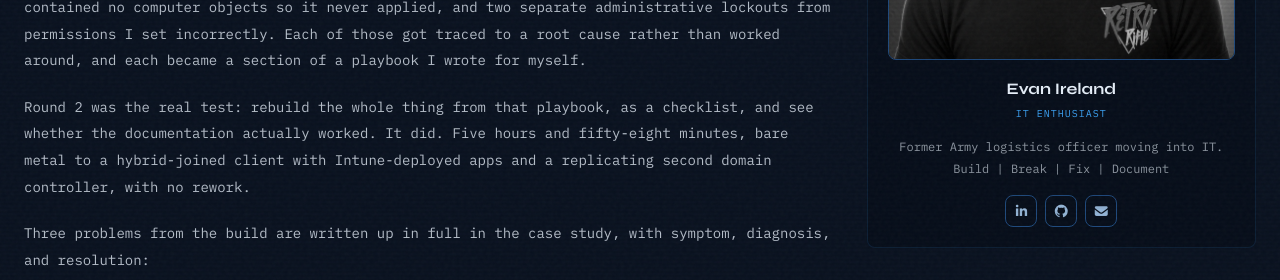
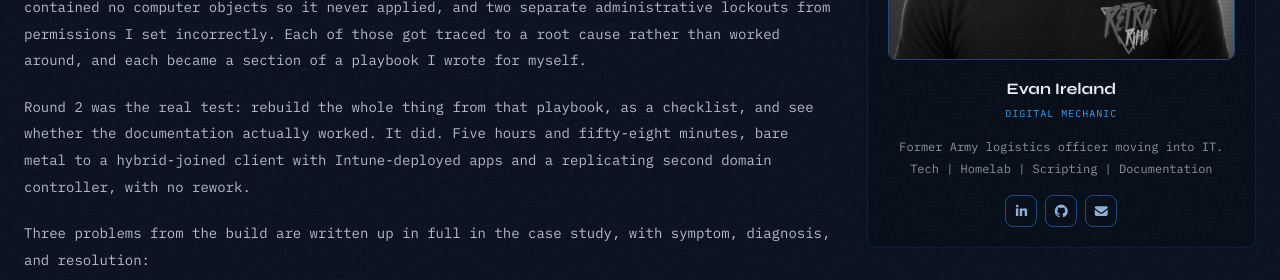
Before and after one commit to eireland94-tech/portfolio, a Jekyll site: the page built from _posts/2026-08-19-hybrid-ad-smb-round-2.md, in a window 1280 px wide and 1400 px high, scrolled down 1067 px. Shown: the part 153-433 px from the top of the window. Built offline with Jekyll 4.4.1, drawn with Linux system fonts in a browser that asks for light colours; nearby versions of some CDN libraries; some of the changed text lies outside the part shown.

Commit message:
Updated
Updated

```diff
--- a/_data/settings.yml
+++ b/_data/settings.yml
@@ -17,7 +17,7 @@
 # -----------------------------------------------------------------------------
 # `title` shows in the top-left of the header and in the footer.
 title: "Evan Ireland"
-description: "IT support technician — home lab builds, runbooks, and scripting."
+description: "Digital Mechanic — Tech | Homelab | Scripting | Documentation"
 
 # Leave `logo` blank to show the title as text (current behaviour). To use an
 # image instead, drop a PNG in /assets/ and put the path here, e.g. '/assets/logo.png'
@@ -104,7 +104,7 @@ author:
   username: "sysadmin"
   hostname: "evanireland"
 
-  role: "IT Enthusiast"
+  role: "Digital Mechanic"
   email: "evan@evanireland.tech"
 
   # Shown by the terminal's `about` command as "career: NNNd (since ...)".
@@ -122,7 +122,7 @@ author:
   # Photo in the "Author" box in the sidebar of post and project pages.
   avatar_image: "/assets/pfp2.jpg"
 
-  bio: "Former Army logistics officer moving into IT. Build | Break | Fix | Document"
+  bio: "Former Army logistics officer moving into IT. Tech | Homelab | Scripting | Documentation"
 
   # Links in that same Author box. Icon names come from Font Awesome — search
   # https://fontawesome.com/icons and use the class string it shows you.
@@ -267,7 +267,7 @@ about_images:
 # -----------------------------------------------------------------------------
 #  Footer
 # -----------------------------------------------------------------------------
-footer_description: "Home Lab | Documentation | Scripting | IT"
+footer_description: "Tech | Homelab | Scripting | Documentation"
 
 # Icons along the bottom of every page.
 social_footer:
```
Also changed, not shown: assets/logo.jpg.
